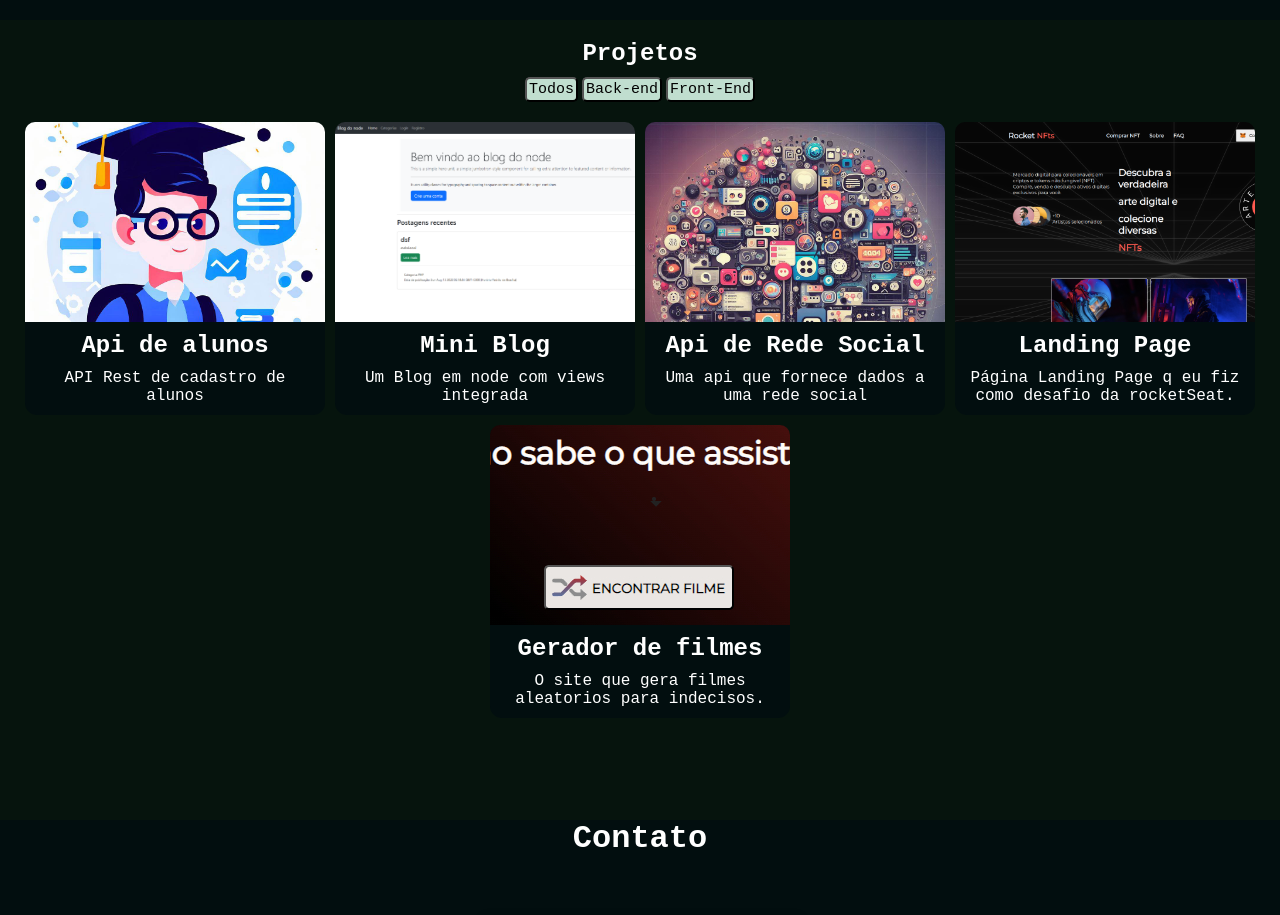
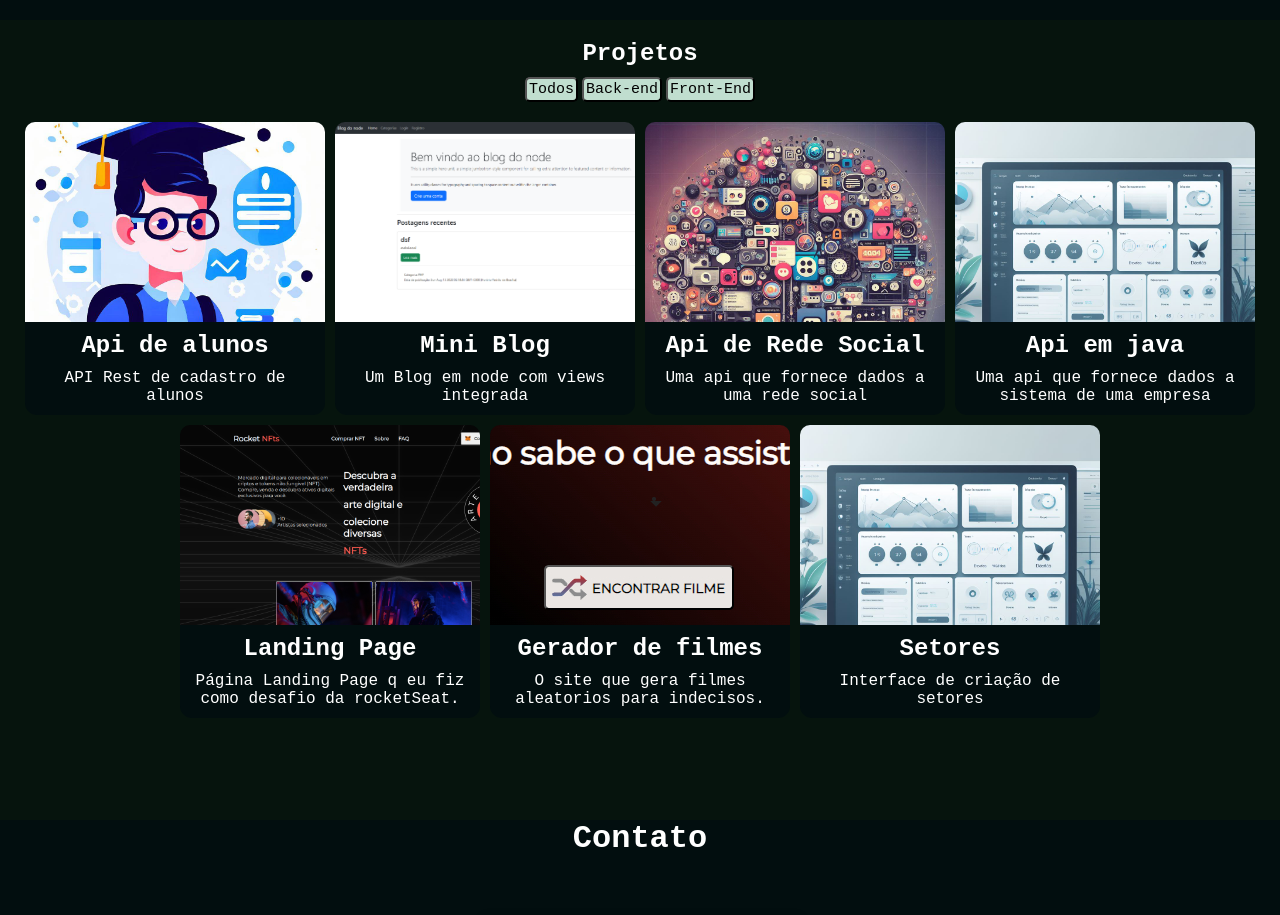
Before and after one commit to DaniloDeV90/MyPortfolio, a React (Vite) app in the folder portfolio/: page / in a window 1280 px wide. Shown: the part 2280-3195 px from the top of the page. Built offline with nearby package versions, Linux system fonts and the light colour scheme; a web font is replaced by a local one.

Commit message:
adicone mais projetos

```diff
--- /dev/null
+++ b/portfolio/src/Pages/Projetos/CardsProjetos/CardFrontSistemas.tsx
@@ -0,0 +1,23 @@
+
+import "./StyleCard/StyleCard.css"
+import imageSistemas from "../allProjects/imgs/imgSistemas.jpeg"
+
+import Card from './Card';
+
+const CardFrontSistemas = () => {
+
+    const CardFrontSistemas = {
+        Title: "Front end da api de sistemas",
+        imagem: imageSistemas,
+        desc: "Uma interface em react que eu criei para complementar a api em Java do desafio de criação de setores de uma  empresa.",
+        tecnologias: ["typescript", "React", "Axios", "Styled Components"],
+        link: "https://sea-solutions-react.vercel.app"
+    }
+
+
+
+
+    return <Card elementos={CardFrontSistemas} />
+}
+
+export default CardFrontSistemas
--- /dev/null
+++ b/portfolio/src/Pages/Projetos/CardsProjetos/CardSeaChallenge.tsx
@@ -0,0 +1,23 @@
+
+import "./StyleCard/StyleCard.css"
+import imageSitemas from "../allProjects/imgs/imgSistemas.jpeg"
+
+import Card from './Card';
+
+const CardSeaChallenge = () => {
+
+    const CardSeaChallenge = {
+        Title: "Api de setores",
+        imagem: imageSitemas,
+        desc: "Essa api é um desafio que eu fiz para uma empresa, onde eu tive que criar uma aplicação que envolve criação de setores de uma empresa onde cada setor tem que ter um cargo e trabalhador",
+        tecnologias: ["spring boot", "Java", "PostgreSQL", "hibernate"],
+        link: "https://github.com/DaniloDeV90/Sea_Solutions_challenge"
+    }
+
+
+
+
+    return <Card elementos={CardSeaChallenge} />
+}
+
+export default CardSeaChallenge
--- a/portfolio/src/Pages/Projetos/FrontEndProjetos/FrontEndProjetos.tsx
+++ b/portfolio/src/Pages/Projetos/FrontEndProjetos/FrontEndProjetos.tsx
@@ -12,6 +12,8 @@ import ALLprojects from "../allProjects/MostrarTodos/ALLprojects"
 
 import CardApiBlog from "../CardsProjetos/CardApiBlog"
 import CardRedeSoc from "../CardsProjetos/CardRedeSocApi"
+import CardSeaChallenge from "../CardsProjetos/CardSeaChallenge"
+import CardFrontSistemas from "../CardsProjetos/CardFrontSistemas"
 type ArrayComponent = {
     Id: string,
     Component: JSX.Element
@@ -25,7 +27,7 @@ const FrontEndProjetos = ({ filtro }: { filtro: string }) => {
     const [cardProjects, SetCardProjects] = useState<string | null>(null)
 
 
-    const CardComponents: ArrayComponent[] = [{ Id: "ApiFilme", Component: <CardFilme /> }, { Id: "landingPage", Component: <LandingPageCard /> }, { Id: "ApiAluno", Component: <CardApiAlunos /> }, {Id: "ApiBlog", Component: <CardApiBlog/>}, {Id: "redeSocApi", Component: <CardRedeSoc/>}]
+    const CardComponents: ArrayComponent[] = [{ Id: "ApiFilme", Component: <CardFilme /> }, { Id: "landingPage", Component: <LandingPageCard /> }, { Id: "ApiAluno", Component: <CardApiAlunos /> }, {Id: "ApiBlog", Component: <CardApiBlog/>}, {Id: "redeSocApi", Component: <CardRedeSoc/>}, {Id:"sistemasAPI", Component: <CardSeaChallenge/>}, {Id: "FrontSistemas", Component: <CardFrontSistemas/>} ]
 
     const [Component, setComponent] = useState<JSX.Element>(<p>carregando..</p>)
 
--- a/portfolio/src/Pages/Projetos/allProjects/Back_End_Projects/AddImage.css
+++ b/portfolio/src/Pages/Projetos/allProjects/Back_End_Projects/AddImage.css
@@ -21,3 +21,8 @@
     background-repeat: no-repeat;
     background-size: cover;
 }
+#sistemasAPI >  .imagem {
+    background-image: url(../imgs/imgSistemas.jpeg);
+    background-repeat: no-repeat;
+    background-size: cover;
+}
--- a/portfolio/src/Pages/Projetos/allProjects/Back_End_Projects/All_Back_End_Projects.tsx
+++ b/portfolio/src/Pages/Projetos/allProjects/Back_End_Projects/All_Back_End_Projects.tsx
@@ -48,6 +48,22 @@ const All_Back_End_Projects = () => {
 
 
             </div>
+            <div className="ConfigProjeto_Container" id="sistemasAPI"   >
+
+                <div className="container_imagens" id="sistemasAPI">
+                    <div className="imagem" id="sistemasAPI">
+                        <p className='sobreimg' id="sistemasAPI" >Clique para ver detalhes</p>
+                    </div>
+
+
+                </div>
+                <div className="TitleProjeto" id="sistemasAPI">
+                    <h1>Api em java</h1>
+                </div>
+                <p id="sistemasAPI" className="paragrafodesc"> Uma api que fornece dados a  sistema de  uma empresa</p>
+
+
+            </div>
 
         </>
     )
--- a/portfolio/src/Pages/Projetos/allProjects/Front_End_Projects/AddImage.css
+++ b/portfolio/src/Pages/Projetos/allProjects/Front_End_Projects/AddImage.css
@@ -14,3 +14,8 @@
     background-image: url(../../imgProjetos/imgFilme-c8f5ec8d.jpg);
     background-position: bottom;
 }
+#FrontSistemas > .imagem {
+    background-image: url(../imgs/imgSistemas.jpeg);
+
+    background-size: cover;
+}
--- a/portfolio/src/Pages/Projetos/allProjects/Front_End_Projects/All_Front_End.tsx
+++ b/portfolio/src/Pages/Projetos/allProjects/Front_End_Projects/All_Front_End.tsx
@@ -29,6 +29,19 @@ const All_FrontEnd_Projects = () => {
                 </div>
                 <p id="ApiFilme" className="paragrafodesc">O site que gera filmes aleatorios para indecisos.</p>
             </div>
+            <div className="ConfigProjeto_Container" id="FrontSistemas"   >
+                <div className="container_imagens" id="FrontSistemas">
+                    <div className="imagem" id="FrontSistemas">
+                        <p className='sobreimg' id="FrontSistemas" >Clique para ver detalhes</p>
+                    </div>
+
+
+                </div>
+                <div className="TitleProjeto" id="FrontSistemas">
+                    <h1> Setores</h1>
+                </div>
+                <p id="FrontSistemas" className="paragrafodesc">Interface de criação de setores</p>
+            </div>
         </>
     )
 }
```
Also changed, not shown: portfolio/src/Pages/Projetos/allProjects/imgs/imgSistemas.jpeg (added). Lines whose indentation alone changed are shown as unchanged.
